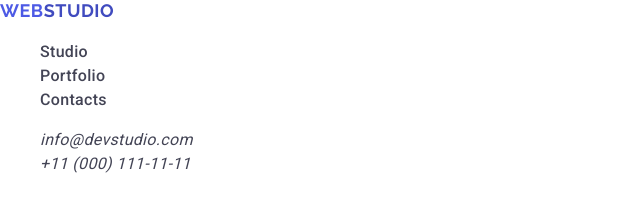
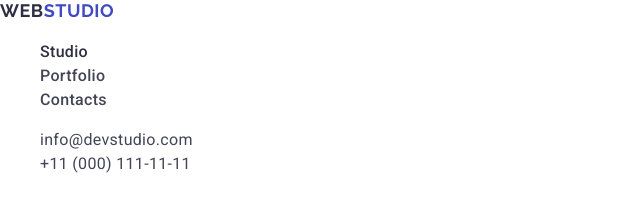
Before and after one commit to Oleksandr-Chernysh/goit-markup-hw-02, a plain HTML site: page index.html in a window 1280 px wide. Shown: the top 219 px of the page, 0-640 px from the left. Drawn offline with nearby package versions, Linux system fonts and the light colour scheme.

Commit message:
fix header

```diff
--- a/css/style.css
+++ b/css/style.css
@@ -58,7 +58,16 @@ p {
 }
 
 .logo .web {
-    color:#4d5ae5;
+    color:#2e2f42;
+    line-height: 1.17;
+}
+
+.idontknow{
+    color:#2e2f42;
+}
+
+.adres{
+    font-style: normal;
 }
 
 nav ul li{
--- a/index.html
+++ b/index.html
@@ -18,12 +18,12 @@
         <nav>
             <a href="./index.html" class="logo"><span class="web">Web</span>Studio</a>
             <ul>
-                <li><a href="#Studio">Studio</a></li>
-                <li><a href="#Portfolio">Portfolio</a></li>
-                <li><a href="#Contacts">Contacts</a></li>
+                <li><a href="./index.html" class="idontknow"><span>Studio</span></a></li>
+                <li><a href="">Portfolio</a></li>
+                <li><a href="">Contacts</a></li>
             </ul>
         </nav>
-        <address>
+        <address class="adres">
             <ul>
                 <li><a href="mailto:info@devstudio.com">info@devstudio.com</a></li>
                 <li><a href="tel:+110001111111">+11 (000) 111-11-11</a></li>
```
